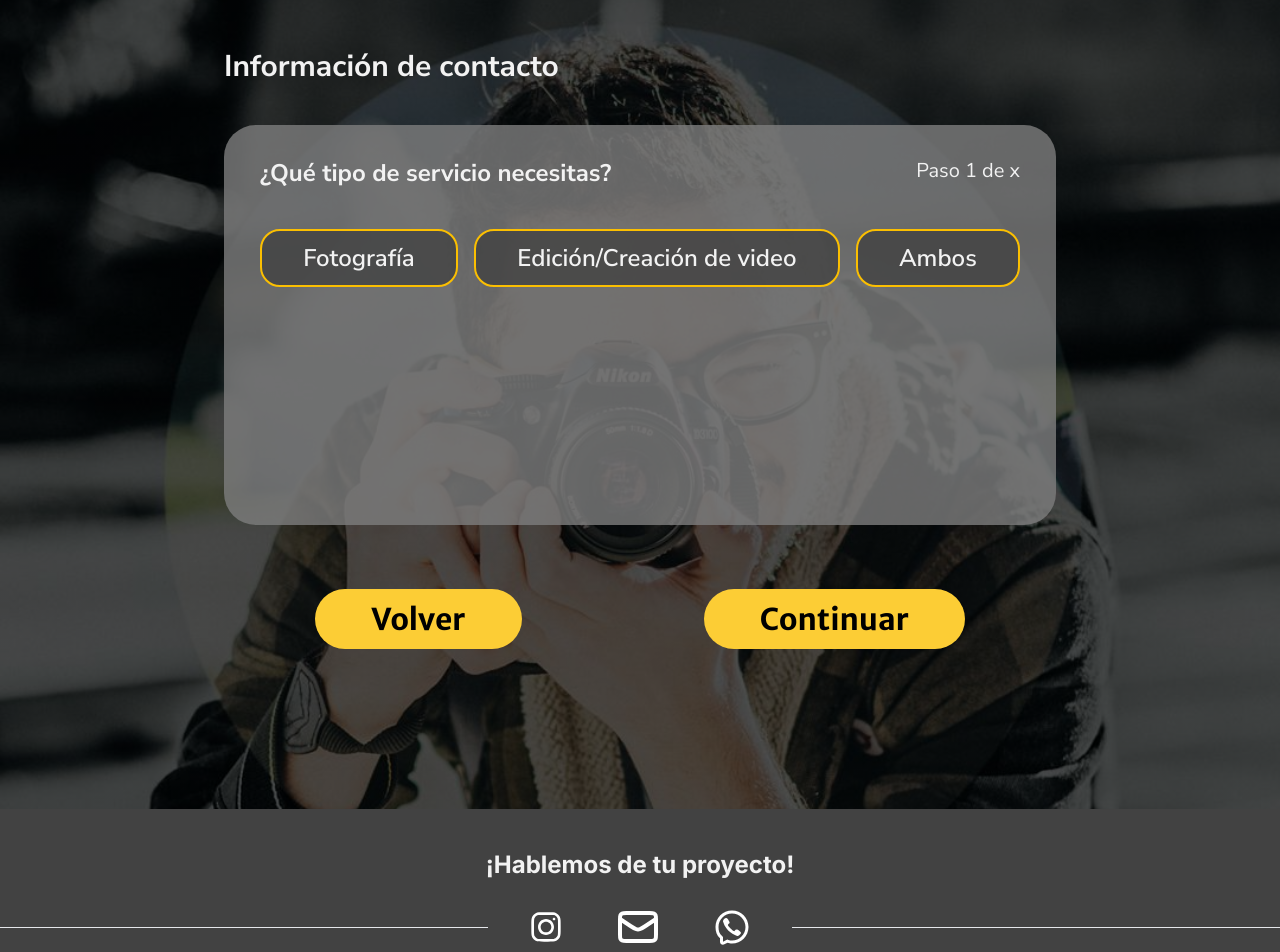
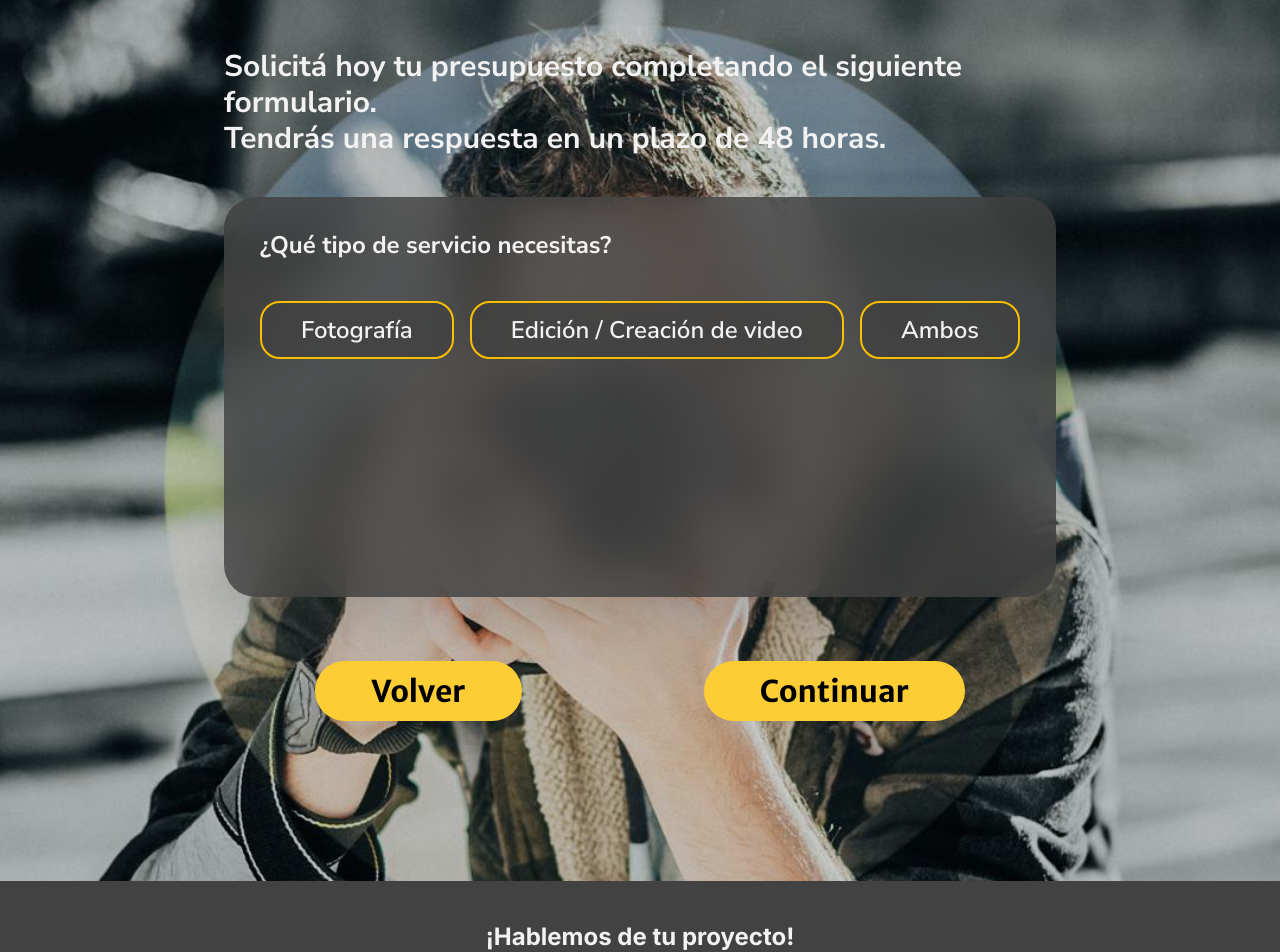
Before and after one commit to FooTalent/Landing-SantiCuoreph, a Next.js app: page /contacto in a window 1280 px wide. Shown: the part 111-1063 px from the top of the page. Built offline with nearby package versions, Linux system fonts and the light colour scheme.

Commit message:
nuevo fondo del formulario

```diff
--- a/src/app/Componentes/Footer.tsx
+++ b/src/app/Componentes/Footer.tsx
@@ -1,25 +1,34 @@
-import Mail from '../Icon/Mail'
-import Instagram from '../Icon/Instagram'
-import Whatsapp from '../Icon/Whatsapp'
+import Mail from "../Icon/Mail";
+import Instagram from "../Icon/Instagram";
+import Whatsapp from "../Icon/Whatsapp";
 const Footer = () => {
-
-    return(
+  return (
     <>
       <footer className="bg-fondoGris flex flex-col justify-center items-center text-center text-fondoBlanco gap-3 p-10 overflow-hidden nunitoSans font-normal text-xl 2xl:text-base">
         <h4 className="text-2xl font-bold">¡Hablemos de tu proyecto!</h4>
-        <picture className="flex flex flex-row justify-center items-center gap-8">
-        <hr  className="min-w-[500px]"></hr>
-        <a href='' className='p-2.5'><Instagram /></a>
-        <a href='mailto:santi@gmail.com' className='p-2.5'><Mail /></a>
-        <a href='' className='p-2.5'><Whatsapp /></a>
+        <picture className="flex flex-row justify-center items-center gap-8">
+          <hr className="min-w-[500px]"></hr>
+          <a href="" className="p-2.5">
+            <Instagram />
+          </a>
+          <a href="mailto:santi@gmail.com" className="p-2.5">
+            <Mail />
+          </a>
+          <a href="" className="p-2.5">
+            <Whatsapp />
+          </a>
           <hr className="min-w-[500px]"></hr>
         </picture>
-        <p>Prohibida la reproducción total o parcial de este sitio y su contenido.</p>
-        <p className="font-bold">SantiCuorePH Copyright &copy; 2024. Buenos Aires, Argentina.</p>
+        <p>
+          Prohibida la reproducción total o parcial de este sitio y su
+          contenido.
+        </p>
+        <p className="font-bold">
+          SantiCuorePH Copyright &copy; 2024. Buenos Aires, Argentina.
+        </p>
       </footer>
+    </>
+  );
+};
 
-       </>
-    )
-}
-
-export default Footer
+export default Footer;
--- a/src/app/Componentes/Form/form.tsx
+++ b/src/app/Componentes/Form/form.tsx
@@ -19,7 +19,7 @@ export default function Form() {
     formState: { errors },
   } = useForm<Inputs>();
   const onSubmit: SubmitHandler<Inputs> = (data) => console.log(data);
-  const [paso, setPaso] = useState(1);
+  const [paso, setPaso] = useState(0);
 
   console.log(watch("nombre")); // watch input value by passing the name of it
 
@@ -42,15 +42,13 @@ export default function Form() {
       )}
       <form
         onSubmit={handleSubmit(onSubmit)}
-        className="pt-8 pb-20 px-9 bg-formBackground rounded-[32px] font-nunitoSans text-fondoBlanco text-3xl h-[400px]"
+        className="pt-8 pb-20 px-9 bg-formBackground rounded-[32px] font-nunitoSans text-fondoBlanco text-3xl h-[400px] backdrop-blur-xl drop-shadow-2xl"
       >
-        {paso == 1 ? (
+        {paso == 0 ? (
           <div className="flex justify-between pb-10 font-nunitoSans">
             <h2 className="text-2xl font-bold">
               ¿Qué tipo de servicio necesitas?
             </h2>
-
-            <h2 className="text-xl">Paso {paso} de x</h2>
           </div>
         ) : (
           <div className="flex justify-between pb-6">
@@ -63,7 +61,7 @@ export default function Form() {
         )}
         {/* register your input into the hook by invoking the "register" function */}
         {/**Paso 1*/}
-        {paso == 1 ? (
+        {paso == 0 ? (
           <fieldset className="flex gap-4 w-full justify-between">
             <input
               name="tipoServicio"
@@ -88,7 +86,7 @@ export default function Form() {
               htmlFor="edicion"
               className="rounded-[20px] border-2 border-secundario bg-[#424242cc] py-[11px] text-2xl font-semibold text-nunitoSans  flex justify-center cursor-pointer peer-checked/draft1:border-principalHover grow"
             >
-              Edición/Creación de video
+              Edición / Creación de video
             </label>
             <input
               name="tipoServicio"
@@ -113,7 +111,7 @@ export default function Form() {
               <input
                 {...register("nombre", { required: true })}
                 id="nombre"
-                className="mt-2 border-[1.5px] border-principalHover rounded-2xl h-11 text-xl px-4 py-3 text-fondoBlanco bg-inputBackground focus:outline outline-3 outline-principalHover"
+                className="mt-2 border-[1.5px] border-principalHover rounded-2xl h-11 text-xl px-4 py-3 text-fondoBlanco bg-inputBackground focus:outline outline-[2px] outline-principalHover"
               />
               {errors.nombre && <span>Este campo es requerido</span>}
             </label>
@@ -184,7 +182,7 @@ export default function Form() {
 
         <CustomButton
           title="Continuar"
-          styles="bg-principal rounded-[40px] px-14 py-3 font-merriwather font-bold text-3xl mt-16"
+          styles="bg-principal rounded-[40px] px-14 py-3 font-merriwather font-bold text-3xl mt-16 hover:bg-principalHover"
           onClick={() => {
             setPaso(paso + 1);
           }}
--- a/src/app/globals.css
+++ b/src/app/globals.css
@@ -2,14 +2,17 @@
 @tailwind base;
 @tailwind components;
 @tailwind utilities;
-.slick-next::before{
-content: " ";
-display: none;
+
+.slick-next::before {
+  content: " ";
+  display: none;
 }
-.slick-prev::before{
+
+.slick-prev::before {
   display: none;
   content: " ";
 }
+
 html {
   background-color: #F2F2F2;
 }
@@ -55,7 +58,7 @@ html {
 }
 
 #formulario {
-  background: linear-gradient(rgba(0, 0, 0, 0.7), rgba(0, 0, 0, 0.7)),
+  background: linear-gradient(rgba(0, 0, 0, 0.2), rgba(0, 0, 0, 0.2)),
     url(/assets/img/fondoContact.jpeg) no-repeat;
   background-size: cover;
 }
--- a/tailwind.config.ts
+++ b/tailwind.config.ts
@@ -20,11 +20,11 @@ const config: Config = {
         principalHover: "#FCDC71",
         fondoBlanco: "#F2F2F2",
         fondoGris: "#424242",
-        fondoGrisClaro:"#696863",
+        fondoGrisClaro: "#696863",
         sliderHover: "#969696B2",
         slider: "#555555B2",
         sliderIndicator: "#EEC54A",
-        formBackground: "#7D7D7Dcc",
+        formBackground: "#424242cc",
         inputBackground: "#424242cc",
       },
       fontFamily: {
```
Lines whose indentation alone changed are shown as unchanged.
